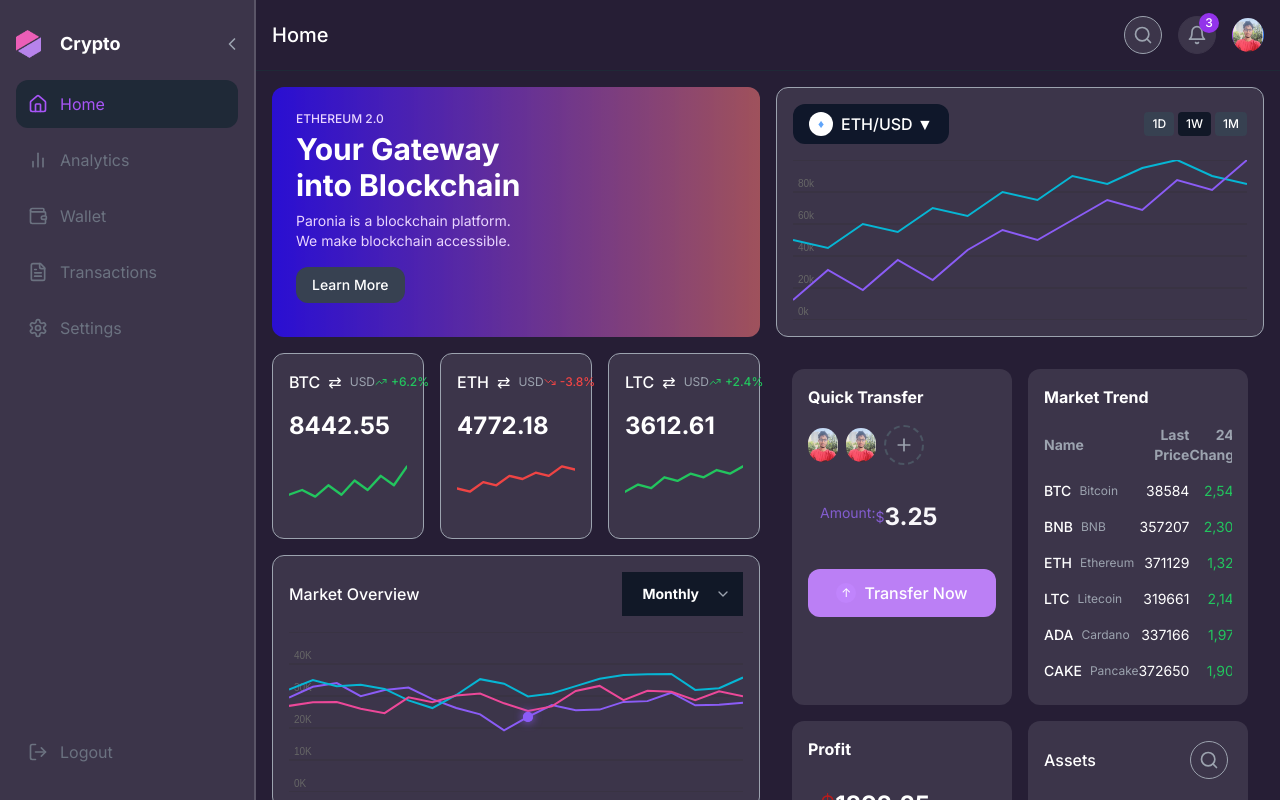
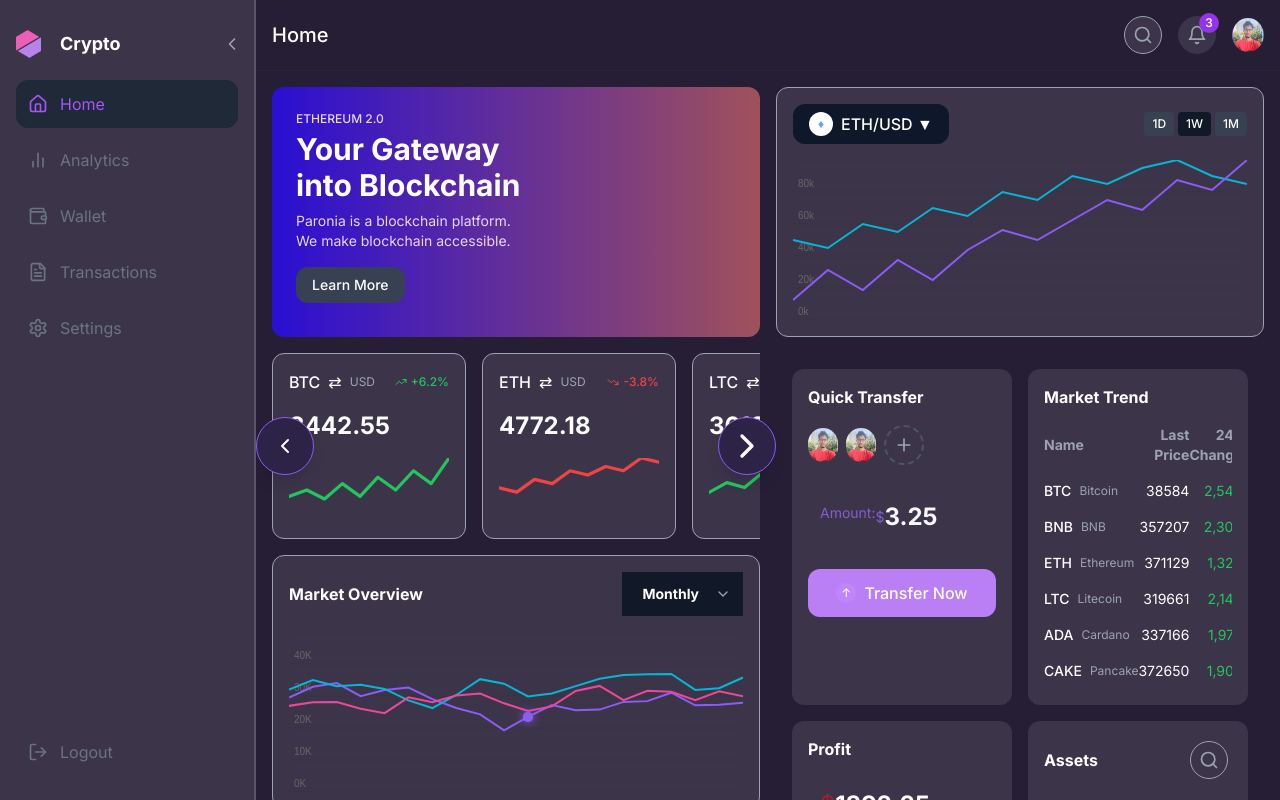
Before and after one commit to Arman8957/researchable_web3_dasboard, a Next.js app: page / in a window 1280 px wide. Built offline with nearby package versions, Linux system fonts and the light colour scheme.

Commit message:
slider updated

```diff
--- a/app/page.tsx
+++ b/app/page.tsx
@@ -1,7 +1,13 @@
 "use client";
 
 import { useState } from "react";
-import { Plus, TrendingUp, TrendingDown } from "lucide-react";
+import {
+  Plus,
+  ChevronLeft,
+  ChevronRight,
+  TrendingUp,
+  TrendingDown,
+} from "lucide-react";
 import Sidebar from "@/components/sidebar";
 import CryptoCard from "@/components/crypto-card";
 import LineChart from "@/components/line-chart";
@@ -16,6 +22,16 @@ import arman from "../public/arman.png";
 
 export default function Home() {
   const [isTransferModalOpen, setIsTransferModalOpen] = useState(false);
+  const [currentSlide, setCurrentSlide] = useState(0);
+  const totalSlides = 3;
+
+  const nextSlide = () => {
+    setCurrentSlide((prev) => (prev + 1) % totalSlides);
+  };
+
+  const prevSlide = () => {
+    setCurrentSlide((prev) => (prev - 1 + totalSlides) % totalSlides);
+  };
 
   return (
     <div className="flex h-screen bg-[#261E35] text-white">
@@ -94,7 +110,7 @@ export default function Home() {
           {/* new div to change */}
           <div className="">
             {/* Crypto Price Cards */}
-            <div className="col-span-1 lg:col-span-3 grid grid-cols-1 md:grid-cols-3 gap-4 pb-4">
+            {/* <div className="col-span-1 lg:col-span-3 grid grid-cols-1 md:grid-cols-3 gap-4 pb-4">
               <CryptoCard
                 name="BTC"
                 fullName="Bitcoin"
@@ -122,12 +138,78 @@ export default function Home() {
                 chartData={[30, 40, 35, 50, 45, 55, 50, 60, 55, 65]}
                 chartColor="#22C55E"
               />
+            </div> */}
+
+            <div className="">
+              {/* Crypto Price Cards with Vertical Slider */}
+              <div className="col-span-1 lg:col-span-3 pb-4">
+                <div className="relative">
+                  {/* Slider container with overflow hidden */}
+                  <div className="overflow-hidden">
+                    {/* Slider track */}
+                    <div className="flex transition-transform duration-300 gap-4">
+                      {/* Crypto Cards - now slideable */}
+                      <div className="min-w-full md:min-w-[calc(33.333%-1rem)] flex-shrink-0">
+                        <CryptoCard
+                          name="BTC"
+                          fullName="Bitcoin"
+                          price="8442.55"
+                          change="+6.2%"
+                          isPositive={true}
+                          chartData={[20, 25, 18, 30, 20, 35, 25, 40, 30, 50]}
+                          chartColor="#22C55E"
+                        />
+                      </div>
+                      <div className="min-w-full md:min-w-[calc(33.333%-1rem)] flex-shrink-0">
+                        <CryptoCard
+                          name="ETH"
+                          fullName="Ethereum"
+                          price="4772.18"
+                          change="-3.8%"
+                          isPositive={false}
+                          chartData={[40, 35, 50, 45, 60, 55, 65, 60, 75, 70]}
+                          chartColor="#EF4444"
+                        />
+                      </div>
+                      <div className="min-w-full md:min-w-[calc(33.333%-1rem)] flex-shrink-0">
+                        <CryptoCard
+                          name="LTC"
+                          fullName="Litecoin"
+                          price="3612.61"
+                          change="+2.4%"
+                          isPositive={true}
+                          chartData={[30, 40, 35, 50, 45, 55, 50, 60, 55, 65]}
+                          chartColor="#22C55E"
+                        />
+                      </div>
+                    </div>
+                  </div>
+
+                  {/* Navigation Arrows */}
+                  <button
+                    className="absolute left-0 top-1/2 -translate-y-1/2 -translate-x-4 bg-[#2D2346] rounded-full p-2 shadow-lg z-10 border border-violet-500 "
+                    onClick={() => {
+                      /* Add slide previous logic */
+                    }}
+                  >
+                    <ChevronLeft className="h-10 w-10 p-2 " />
+                  </button>
+                  <button
+                    className="absolute right-0 top-1/2 -translate-y-1/2 translate-x-4 bg-[#2D2346] rounded-full p-2 shadow-lg z-10 border border-violet-500"
+                    onClick={() => {
+                      /* Add slide next logic */
+                    }}
+                  >
+                    <ChevronRight className="h-10 w-10  " />
+                  </button>
+                </div>
+              </div>
             </div>
 
             {/* Market Overview */}
             <div className="col-span-1  lg:col-span-2 row-span-3 bg-[#3C354A] rounded-xl p-4  border border-gray-400">
               <div className="flex items-center justify-between mb-4 ">
-                <h3 className="font-medium">Market Overview</h3>
+                <h3 className="font-bold">Market Overview</h3>
                 <MonthlyDropdown />
               </div>
               <MarketOverview />
@@ -170,10 +252,11 @@ export default function Home() {
                   <div className="text-sm text-[#835dcf] mb-2">Amount: </div>
 
                   <span className="text-sm text-[#835dcf]"> $ </span>
-                  <span className="text-2xl text-[#f8f7fa] font-bold"> 3.25</span>
-                  <div className="flex items-center gap-1">
-
-                  </div>
+                  <span className="text-2xl text-[#f8f7fa] font-bold">
+                    {" "}
+                    3.25
+                  </span>
+                  <div className="flex items-center gap-1"></div>
                 </div>
               </div>
               <button
@@ -278,11 +361,21 @@ export default function Home() {
             <div className="lg:col-span-2 bg-[#3C354A] rounded-xl p-4">
               <h3 className="font-bold mb-4">Profit</h3>
               <div className=" rounded-md p-3 mb-3">
-                  <div className="text-2xl font-bold mb-1"><span className="text-red-700 font-light inline-block align-top">$</span>1892.25</div>
+                <div className="text-2xl font-bold mb-1">
+                  <span className="text-red-700 font-light inline-block align-top">
+                    $
+                  </span>
+                  1892.25
+                </div>
                 <div className="text-xs text-gray-400">Income</div>
               </div>
               <div className="rounded-md p-3">
-                  <div className="text-2xl font-bold mb-1"><span className="text-green-600 font-light inline-block align-top">$</span>387.47</div>
+                <div className="text-2xl font-bold mb-1">
+                  <span className="text-green-600 font-light inline-block align-top">
+                    $
+                  </span>
+                  387.47
+                </div>
                 <div className="text-xs text-gray-400">Expenses</div>
               </div>
             </div>
@@ -290,29 +383,44 @@ export default function Home() {
             {/* Assets */}
             <div className="lg:col-span-2 bg-[#3C354A] rounded-xl p-4">
               <div className="flex items-center justify-between mb-4">
-                  <h3 className="font-medium">Assets</h3>
+                <h3 className="font-bold">Assets</h3>
                 <button className="p-1 rounded ">
                   <ResponsiveSearch />
                 </button>
               </div>
               <div className="space-y-3">
                 <div className=" rounded-md p-3">
-
-                    <div className="font-medium"> <span className="text-yellow-500 font-extrabold  ">₿</span> Bitcoin</div>
+                  <div className="font-medium">
+                    {" "}
+                    <span className="text-yellow-500 font-extrabold  ">
+                      ₿
+                    </span>{" "}
+                    Bitcoin
+                  </div>
                   <div className="flex justify-between mt-1">
                     <span className="text-xs text-gray-400">0.14 BTC</span>
                     <span className="text-xs">34,455.2</span>
                   </div>
                 </div>
                 <div className=" rounded-md p-3">
-                    <div className="font-medium"> <span className="text-blue-400 font-extrabold">♦</span> Ethereum</div>
+                  <div className="font-medium">
+                    {" "}
+                    <span className="text-blue-400 font-extrabold">♦</span>{" "}
+                    Ethereum
+                  </div>
                   <div className="flex justify-between mt-1">
                     <span className="text-xs text-gray-400">4.65 ETC</span>
                     <span className="text-xs">31,886.2</span>
                   </div>
                 </div>
                 <div className=" rounded-md p-3">
-                    <div className="font-medium"> <span className="text-yellow-500 font-extrabold">₿</span> Bitcoin</div>
+                  <div className="font-medium">
+                    {" "}
+                    <span className="text-yellow-500 font-extrabold">
+                      ₿
+                    </span>{" "}
+                    Bitcoin
+                  </div>
                   <div className="flex justify-between mt-1">
                     <span className="text-xs text-gray-400">0.14 BTC</span>
                     <span className="text-xs">34,455.2</span>
```
Lines whose indentation alone changed are shown as unchanged.
